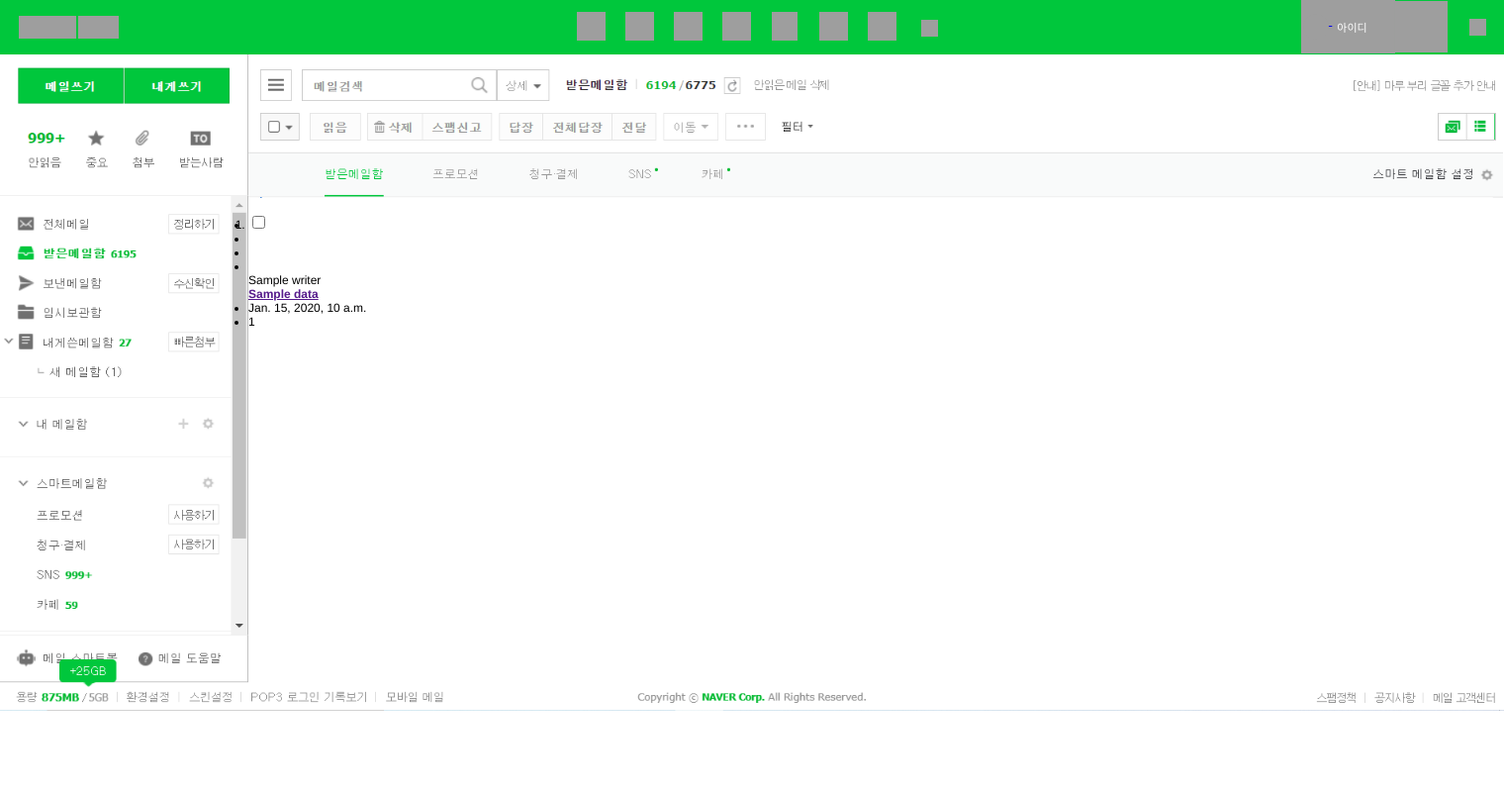
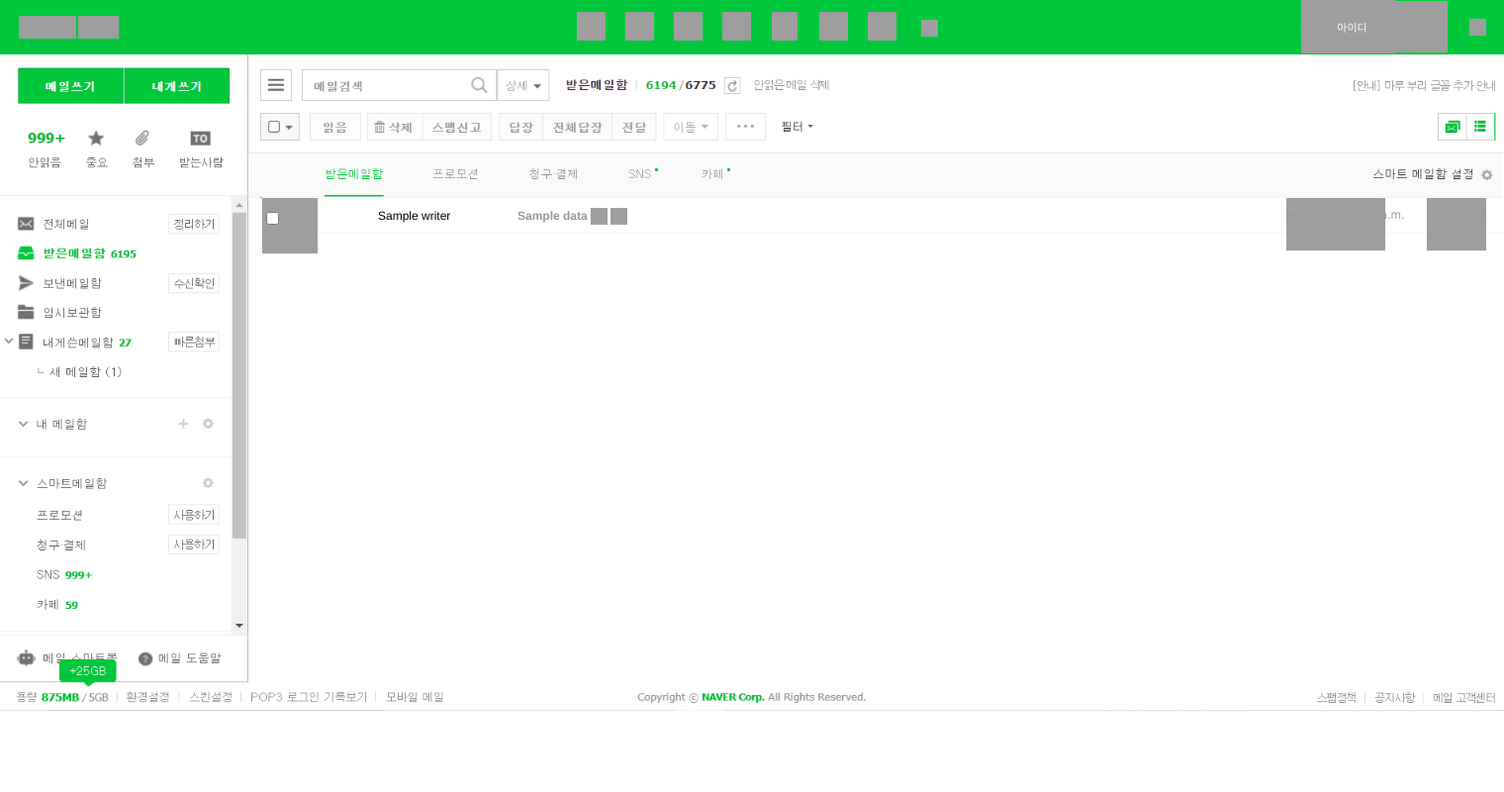
Before and after one commit to Isaacsong-2/Daver, a Django app: template daver/mailview/templates/1.html in a window 1520 px wide. Shown: the whole page at 99% size. Run offline with Django 3.2, Linux system fonts and the light colour scheme; the template is opened without the code that fills it: most values are stand-ins (such as "Sample title", 1, 10 or a date in 2020); grey boxes are pictures that could not be loaded.

Commit message:
css틀 완성

```diff
--- a/daver/mailview/templates/1.html
+++ b/daver/mailview/templates/1.html
@@ -75,9 +75,9 @@
     </div>
   </div>
   <!-- 공갤글 -->
-  <div class="div unselectable">
-    <div class="list_for_view" class="listWrap" style="top: 0px; font-size: 9pt;">
-      <ol class="mailList sender_context" style="min-width: 600px;">
+  <div class="unselectable">
+    <div id="list_for_view" class="listWrap" style="top: 0px; font-size: 9pt;">
+      <ol class="mailList">
         {% for db in data %}
           <li class="maillist">
             <ul class="mInfo">
@@ -86,11 +86,11 @@
                 <input type="checkbox" class="checkbox">
                 <!-- 계정있는유저 여부 -->
                 <li class="important_mail">
-                  <span mailsn="17322" class="spr icoImportant icoImportantOff"></span>
+                  <span class="spr icoImportant icoImportantOff"></span>
                 </li>
                 <!-- 읽음여부 -->
                 <li class="read">
-                  <a href="#" class="spr icoRead no _c1(mlCore|readMail|read_conversation|17322) _stopDefault" title="읽지않은 메일"></a>
+                  <a href="#" class="no"></a>
                 </li>
                 <!-- 이미지, 영상 유무 -->
                 <li class="file">
@@ -99,10 +99,10 @@
               </li>
             </ul>
             <div class="mTitle">
-              <div class="name _ccr(lst.from) ">
+              <div class="name">
                 <a class="writer">{{db.writer}}</a>
               </div>
-              <div class="title">
+              <div class="subject">
                 <a href="" class="title" draggable="true">
                   <span class="" foldersn="" mailsn="17322">
                     <span class="" foldersn="" mailsn="17322">
@@ -115,7 +115,7 @@
                 <a href="#" class="icon_previewMail" title="메일 내용 미리보기">
                   <span class="preview"></span>
                 </a>
-                <a href="#" class="" title="새 창으로 메일 보기">
+                <a href="#" class="newWindow" title="새 창으로 메일 보기">
                   <span class="spr"></span>
                 </a>
               </div>
--- a/daver/static/1.css
+++ b/daver/static/1.css
@@ -25,11 +25,21 @@
 }
 body,
 h1,
-ul {
+ul,
+ol,
+li {
   margin: 0;
   padding: 0;
 }
-
+a,
+a:link {
+  text-decoration: none;
+  background-color: transparent;
+}
+ul,
+ol {
+  list-style: none;
+}
 #header {
   height: 55px;
   position: relative;
@@ -284,27 +294,205 @@
   width: 1268px;
   overflow: hidden;
 }
-.divList {
-  /* position: absolute;
-  top: 0;
-  left: 0;
+.unselectable {
+  position: absolute;
+  top: 200px;
   bottom: 0;
-  right: 0;
-  overflow: hidden; */
-  position: absolute;
-  top: 101px;
-  bottom: 0;
-  left: 0;
+  left: 251px;
   right: 0;
   min-height: 1px;
   overflow: auto;
   width: auto;
   z-index: 20;
-}
-.unselectable {
   -moz-user-focus: ignore;
   -moz-user-select: -moz-none;
   -webkit-user-select: none;
   -ms-user-select: none;
   user-select: none;
 }
+
+.unselectable .listWrap {
+  -webkit-transform: translateZ(0);
+  transform: translateZ(0);
+  position: absolute;
+  top: 0;
+  bottom: 39px;
+  left: 0;
+  right: 0;
+  overflow: auto;
+  overflow-y: scroll;
+  padding-left: 14px;
+}
+.mailList {
+  min-width: 600px !important;
+  width: 100%;
+  position: relative;
+  zoom: 1;
+  z-index: 10;
+}
+.mailList li {
+  border-bottom: 1px solid #f1f1f1;
+  background: #fff;
+  min-height: 21px;
+  padding: 5px 200px 5px 124px;
+  line-height: 18px;
+  position: relative;
+  zoom: 1;
+  vertical-align: top;
+  width: auto;
+}
+ol.mailList li {
+  border-color: #f4f4f4;
+  padding: 9px 230px 5px 117px;
+}
+.mailList .mInfo {
+  position: absolute;
+  left: 0;
+  top: 0;
+  bottom: 0;
+  width: 100%;
+  height: 100%;
+  _padding-right: 315px;
+  _zoom: 1;
+}
+/* 체크박스 */
+.mailList ul.mInfo li {
+  position: relative;
+  float: left;
+  color: #666;
+  zoom: 1;
+  padding: 10px 5px 10px 0;
+  padding-top: 11px !important;
+  height: 100%;
+  background: url(https://ssl.pstatic.net/static/pwe/nm/b.gif);
+}
+/* 계정있는유저 여부 */
+.icoImportantOff {
+  background-image: url(https://ssl.pstatic.net/static/pwe/nm/sp_works_0cfb8a0b.png);
+  background-size: 535px 518px;
+  background-position: -503px -324px;
+  background-repeat: no-repeat;
+  width: 16px;
+  height: 15px;
+  display: inline-block;
+}
+/* 읽음여부 */
+.mailList .read .no {
+  background-image: url(https://ssl.pstatic.net/static/pwe/nm/sp_works_0cfb8a0b.png);
+  background-size: 535px 518px;
+  background-position: -441px -465px;
+  width: 22px;
+  height: 20px;
+  background-repeat: no-repeat;
+  cursor: pointer;
+  vertical-align: top;
+}
+.mailList div.mTitle,
+.sender_context div.mTitle {
+  padding-left: 141px;
+}
+.mailList .mTitle {
+  position: relative;
+  width: auto;
+  overflow: hidden;
+  line-height: 1.5;
+  padding: 0 0 0 121px;
+  zoom: 1;
+  cursor: pointer;
+}
+.mailList .mTitle .name {
+  position: absolute;
+  top: 0;
+  left: 0;
+  width: 110px;
+  zoom: 1;
+  _top: -2px;
+}
+.mailList .mTitle .title {
+  padding: 0;
+  zoom: 1;
+  word-break: break-all;
+  color: #999;
+}
+.mailList .mTitle .subject a {
+  overflow: hidden;
+}
+.mailList .mTitle .icon_previewMail .preview {
+  background-image: url(https://ssl.pstatic.net/static/pwe/nm/sp_works_0cfb8a0b.png);
+  background-size: 535px 518px;
+  background-position: -480px -358px;
+  background-repeat: no-repeat;
+  width: 17px;
+  height: 17px;
+  display: inline-block;
+}
+.mailList .mTitle .newWindow span {
+  position: relative;
+  background-image: url(https://ssl.pstatic.net/static/pwe/nm/sp_works_0cfb8a0b.png);
+  background-size: 535px 518px;
+  background-position: -480px -336px;
+  background-repeat: no-repeat;
+  width: 17px;
+  height: 17px;
+  display: inline-block;
+}
+.mailList .mTitle .newWindow,
+.mailList .mTitle a.icon_previewMail {
+  display: inline-block;
+  line-height: 0;
+  vertical-align: middle;
+}
+ol.mailList .mInfo.split_cell {
+  left: auto;
+  right: 0;
+  width: auto;
+}
+.mailList .mInfo {
+  position: absolute;
+  left: 0;
+  top: 0;
+  bottom: 0;
+  width: 100%;
+  height: 100%;
+  padding-right: 315px;
+  zoom: 1;
+}
+.hidesize ol.mailList .split_cell li.date {
+  right: 55px;
+}
+ol.mailList ul.mInfo.split_cell li {
+  padding-top: 8px !important;
+}
+ol.mailList .mInfo.split_cell li {
+  padding-right: 0 !important;
+}
+ol.mailList ul.mInfo .date {
+  right: 120px;
+}
+ol.mailList ul.mInfo .date,
+ol.mailList ul.mInfo .views {
+  font-family: tahoma, sans-serif;
+  color: #999;
+}
+.mailList .mInfo .date {
+  right: 90px;
+  width: 100px;
+  white-space: nowrap;
+  padding-right: 0;
+  text-align: right;
+}
+.mailList .mInfo .date,
+.mailList .mInfo .views {
+  position: absolute;
+  top: 0;
+}
+ol.mailList ul.mInfo .views {
+  right: 18px;
+}
+.mailList .mInfo .views {
+  right: 0;
+  width: 60px;
+  padding-right: 0;
+  white-space: nowrap;
+  text-align: right;
+}
```
